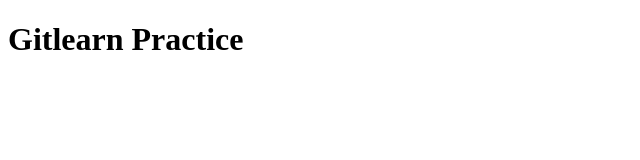
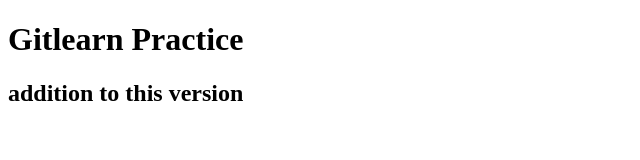
Before and after one commit to svensnow/learninggit, a plain HTML site: page index.html in a window 1280 px wide. Shown: the whole page, without its empty margins (0-640 px from the left). Drawn offline with Linux system fonts and the light colour scheme.

```diff
--- a/index.html
+++ b/index.html
@@ -8,5 +8,6 @@
 </head>
 <body>
     <h1>Gitlearn Practice</h1>
+    <h2>addition to this version</h2>
 </body>
 </html>
```
Also changed, not shown: styles.css (added).
